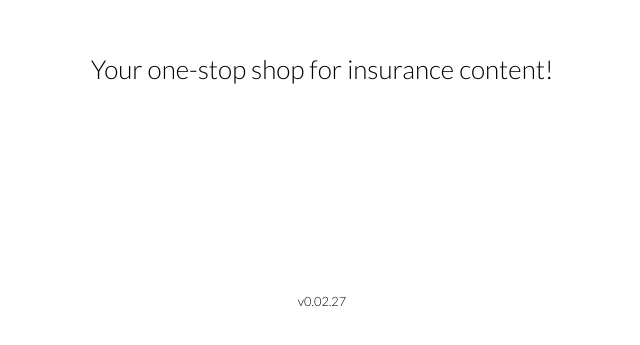
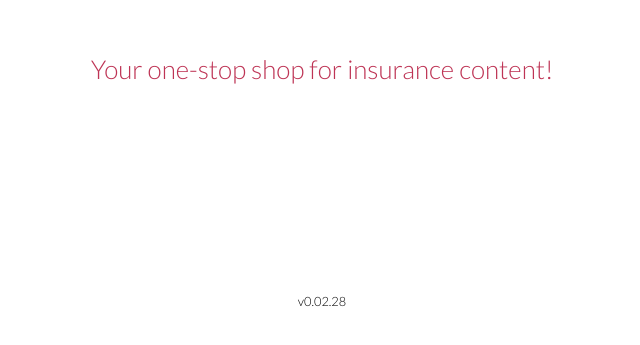
Before and after one commit to johninquest/insurtent, a React (Create React App) app: page / in a window 1280 px wide. Shown: the part 219-564 px from the top of the page, without its empty margins (318-958 px from the left). Built offline with nearby package versions, Linux system fonts and the light colour scheme.

Commit message:
improved app structure

```diff
--- a/package.json
+++ b/package.json
@@ -1,6 +1,6 @@
 {
   "name": "insurtent",
-  "version": "0.02.27",
+  "version": "0.02.28",
   "private": true,
   "dependencies": {
     "@testing-library/jest-dom": "^5.16.5",
--- a/src/App.js
+++ b/src/App.js
@@ -1,7 +1,7 @@
 import "./App.scss";
 import React, { useEffect } from "react";
 import ReactGA from "react-ga";
-import packageJson from "../package.json";
+import Home from "./pages/Home";
 const TRACKING_ID = "G-3K3BR7ZQ9K";
 ReactGA.initialize(TRACKING_ID);
 
@@ -10,16 +10,7 @@ function App() {
     document.title = "Insurtent | Insurance content aggregator";
   }, []);
 
-  return (
-    <div className="App">
-      <header className="App-header">
-        <div>Your one-stop shop for insurance content!</div>
-        <div style={{ marginTop: "13rem", fontSize: "0.8rem" }}>
-          v{packageJson.version}
-        </div>
-      </header>
-    </div>
-  );
+  return <Home></Home>;
 }
 
 export default App;
--- /dev/null
+++ b/src/pages/Home.js
@@ -0,0 +1,19 @@
+import React from "react";
+import packageJson from "../../package.json";
+
+const Home = () => {
+  return (
+    <div className="App">
+      <header className="App-header">
+        <div style={{ color: "#BE3455" }}>
+          Your one-stop shop for insurance content!
+        </div>
+        <div style={{ marginTop: "13rem", fontSize: "0.8rem" }}>
+          v{packageJson.version}
+        </div>
+      </header>
+    </div>
+  );
+};
+
+export default Home;
```
Also changed, not shown: src/components/navbar.js (added, +13 -0 lines).
